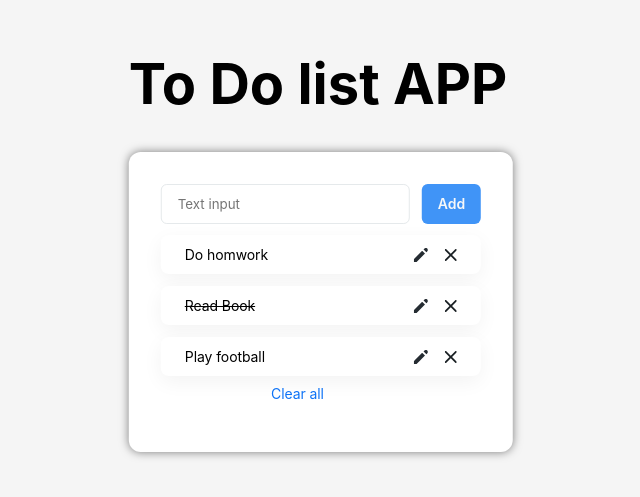
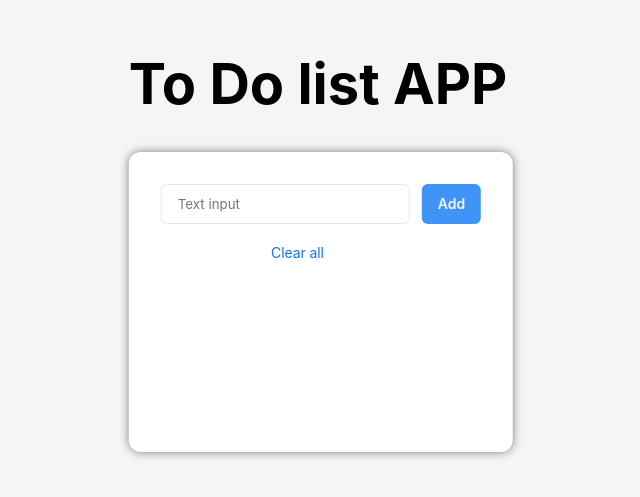
Before and after one commit to NurmatAbdullakh/react-todo-app, a React (Create React App) app: page / in a window 1280 px wide. Shown: the part 149-646 px from the top of the page, without its empty margins (319-959 px from the left). Built offline with nearby package versions, Linux system fonts and the light colour scheme.

Commit message:
add handleSubmit

```diff
--- a/src/App.jsx
+++ b/src/App.jsx
@@ -1,43 +1,45 @@
+import { useState } from "react";
 import "./App.css";
 import Task from "./components/Task/Task";
 import { Title } from "./components/Title/Title";
 
 function App() {
-  const todoList = [
-    {
-      task: "Do homwork",
-      isDone: false,
-    },
-    {
-      task: "Read Book",
-      isDone: true,
-    },
-    {
-      task: "Play football",
-      isDone: false,
-    },
-  ];
+  const [todoList, setTodoList] = useState([]);
 
-  const TaskElems = todoList.map((item, index, array) => {
+  const TaskElems = todoList.map((item) => {
     return <Task text={item.task} isDone={item.isDone} />;
   });
 
+  const handleSubmit = (event) => {
+    event.preventDefault();
+    console.log(event.target.elements["task"].value);
+    setTodoList((prev) => {
+      return [
+        { task: event.target.elements["task"].value, isDone: false },
+        ...prev,
+      ];
+    });
+  };
+
   return (
-    <>
-      <div class="wrapper">
-        <Title />
-        <div class="block">
-          <div class="form">
-            <input type="text" class="input" placeholder="Text input" />
-            <button type="button" class="addButton">
-              Add
-            </button>
-          </div>
-          <ul class="tasks">{TaskElems}</ul>
-          <span class="clear">Clear all</span>
-        </div>
+    <div className="wrapper">
+      <Title>To Do list APP</Title>
+      <div className="block">
+        <form className="form" onSubmit={handleSubmit}>
+          <input
+            name="task"
+            type="text"
+            className="input"
+            placeholder="Text input"
+          />
+          <button type="submit" className="addButton">
+            Add
+          </button>
+        </form>
+        <ul className="tasks">{TaskElems}</ul>
+        <span className="clear">Clear all</span>
       </div>
-    </>
+    </div>
   );
 }
 
--- a/src/components/Title/Title.jsx
+++ b/src/components/Title/Title.jsx
@@ -1,5 +1,5 @@
 import styles from "./Title.module.css";
 
-export const Title = () => {
-  return <div class={styles.text}>To Do list APP</div>;
+export const Title = ({ children }) => {
+  return <div className={styles.text}>{children}</div>;
 };
```
